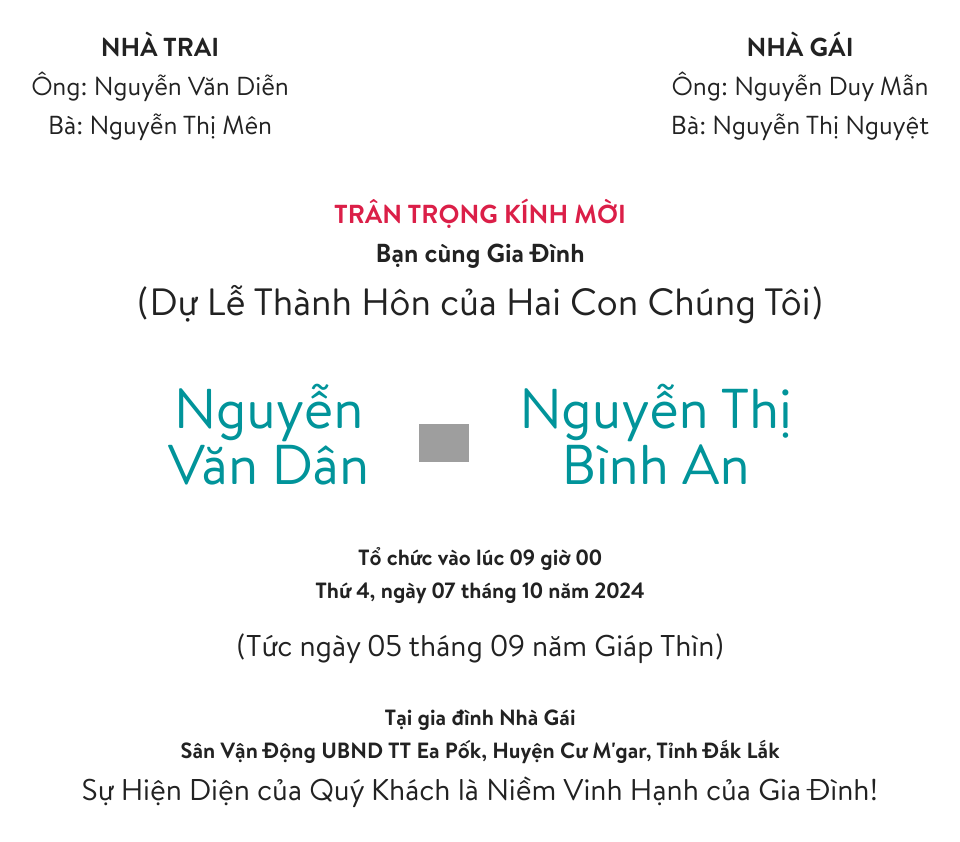
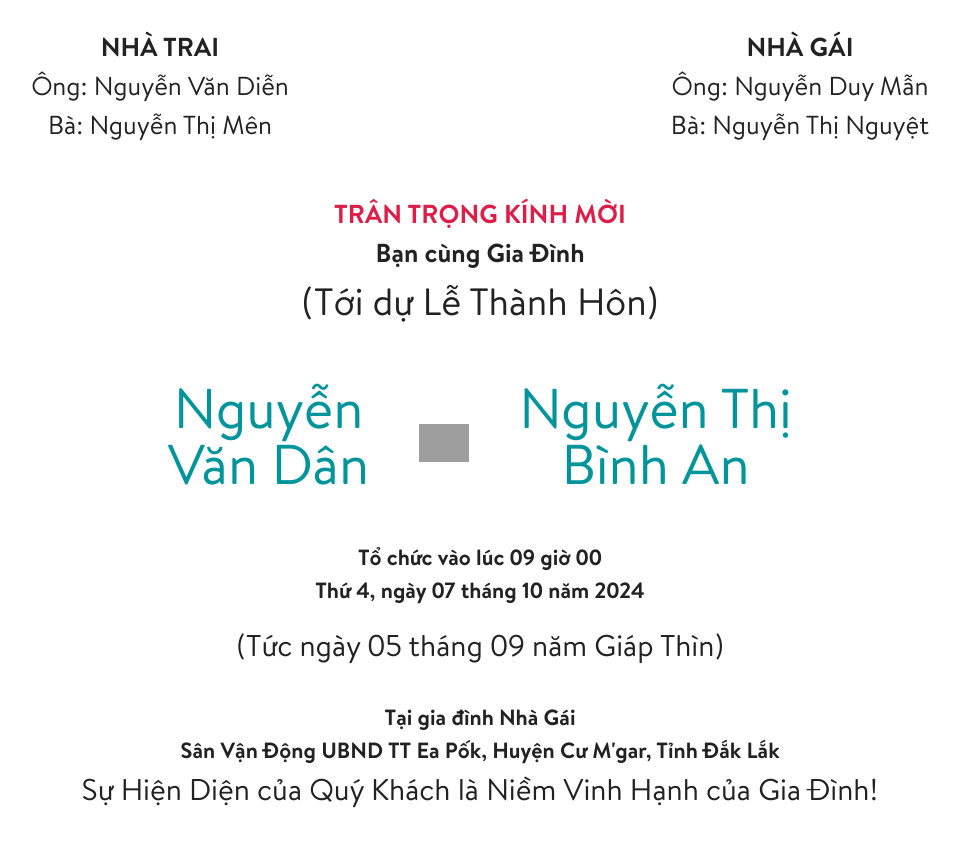
Before and after one commit to homestaygiadinhnho/homestaygiadinhnho, a Jekyll site: the page built from index.html, in a window 1280 px wide, cut to the strip 2237-3079 px from the top of the page. Shown: the whole strip, without its empty margins (160-1120 px from the left). Built offline with Jekyll 4.4.1, drawn with Linux system fonts in a browser that asks for light colours; nearby versions of some CDN libraries; some web fonts are replaced; the list of posts is cut into pages by our own code; grey boxes are pictures that could not be loaded.

Commit message:
Update index.html

```diff
--- a/index.html
+++ b/index.html
@@ -194,7 +194,7 @@ wedding_venue: "Sân Vận Động UBND TT Ea Pốk, Huyện Cư M'gar, Tỉnh
         <div class="vs-attendance-name-text">Bạn cùng Gia Đình</div>
       </div>
       <div class="text-[20px] font-playfairDisplay xl:text-[38px]" data-editable="true">
-        (Dự Lễ Thành Hôn của Hai Con Chúng Tôi)
+        (Tới dự Lễ Thành Hôn)
       </div>
     </div>
     <div class="flex gap-[10px] md:gap-[50px] justify-center text-[35px] xl:text-[56px] font-playfairDisplay text-tl3green leading-[1] items-center">
```
